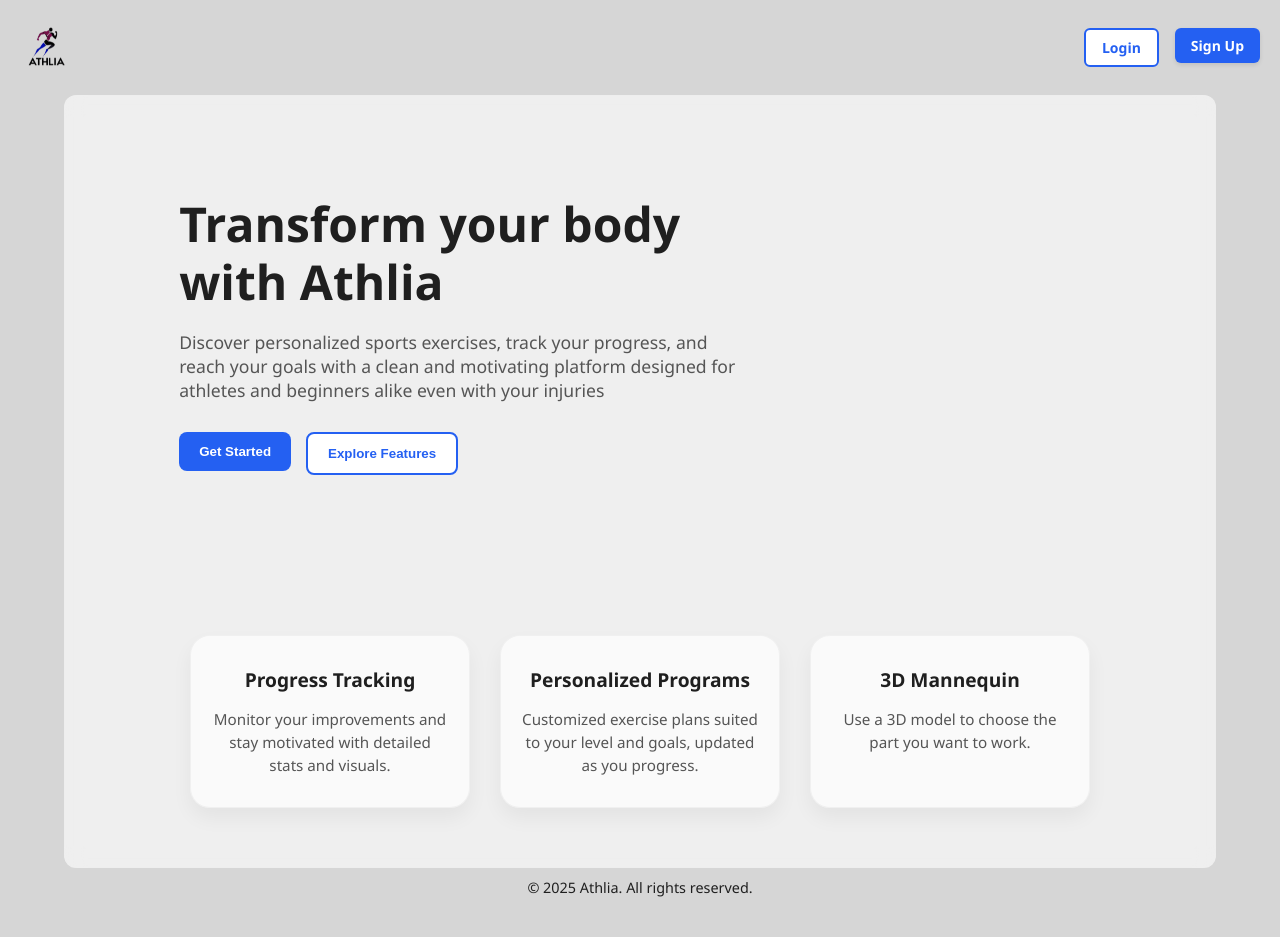
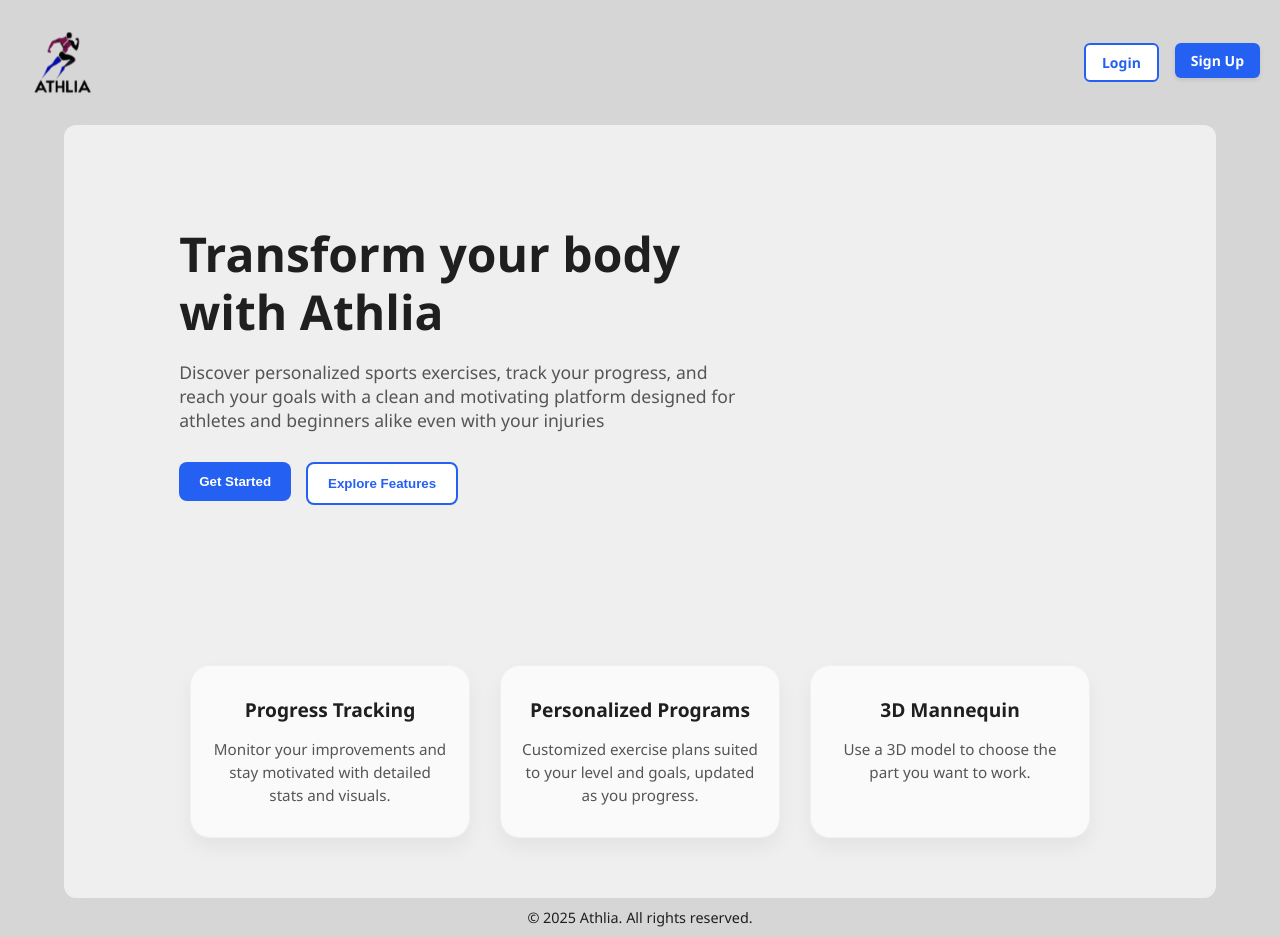
Before and after one commit to HLS-976/athlia-project, a React (Vite) app in the folder frontend/: page / in a window 1280 px wide. Before the commit the page ends 907 px from the top, so only its background shows below. Built offline with nearby package versions, Linux system fonts and the light colour scheme.

Commit message:
Update logo size in Header.css for improved visibility

```diff
--- a/frontend/src/Pages/Exercises/Header.css
+++ b/frontend/src/Pages/Exercises/Header.css
@@ -13,8 +13,8 @@
 }
 
 #logo img {
-  width: 50px;
-  height: 50px;
+  width: 80px;
+  height: 80px;
   object-fit: contain;
 }
 
```
